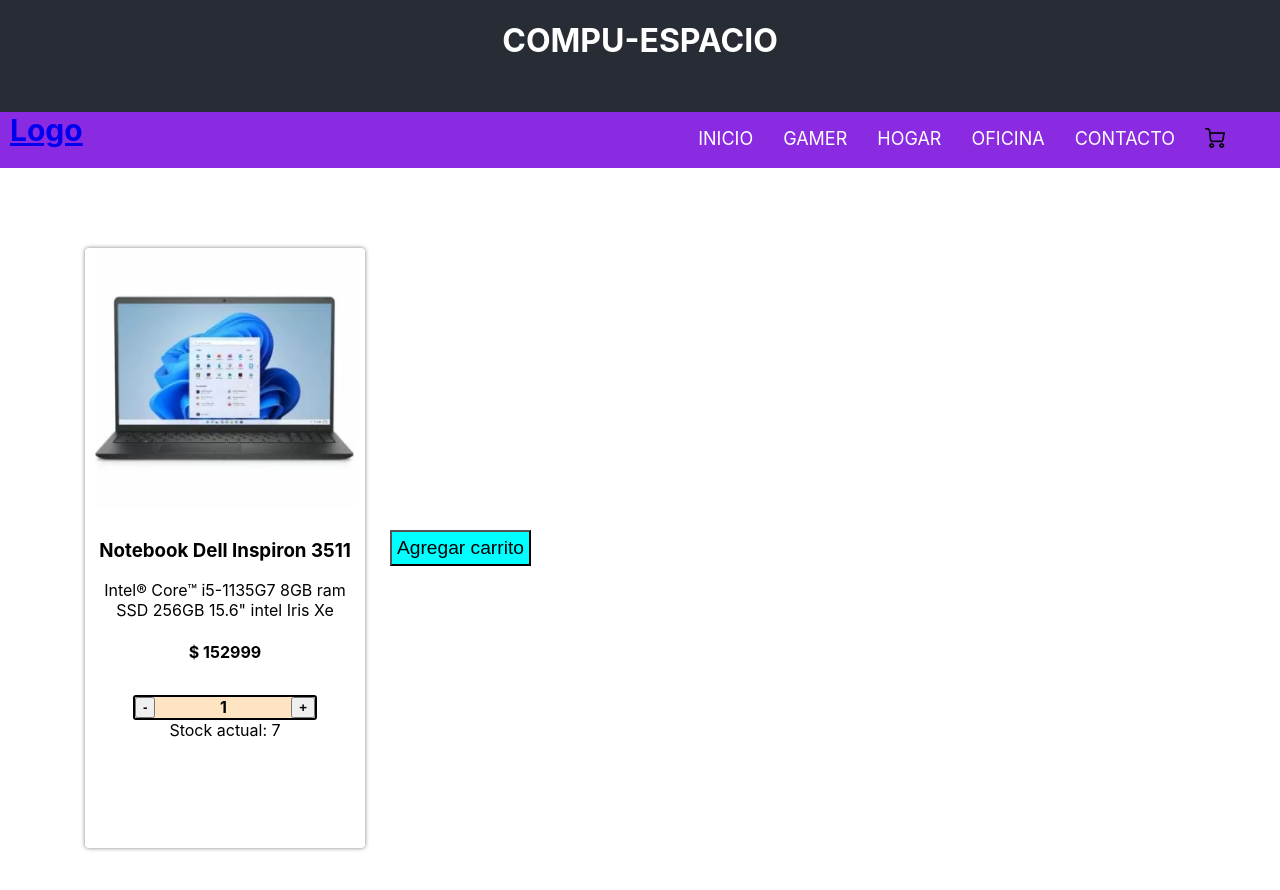
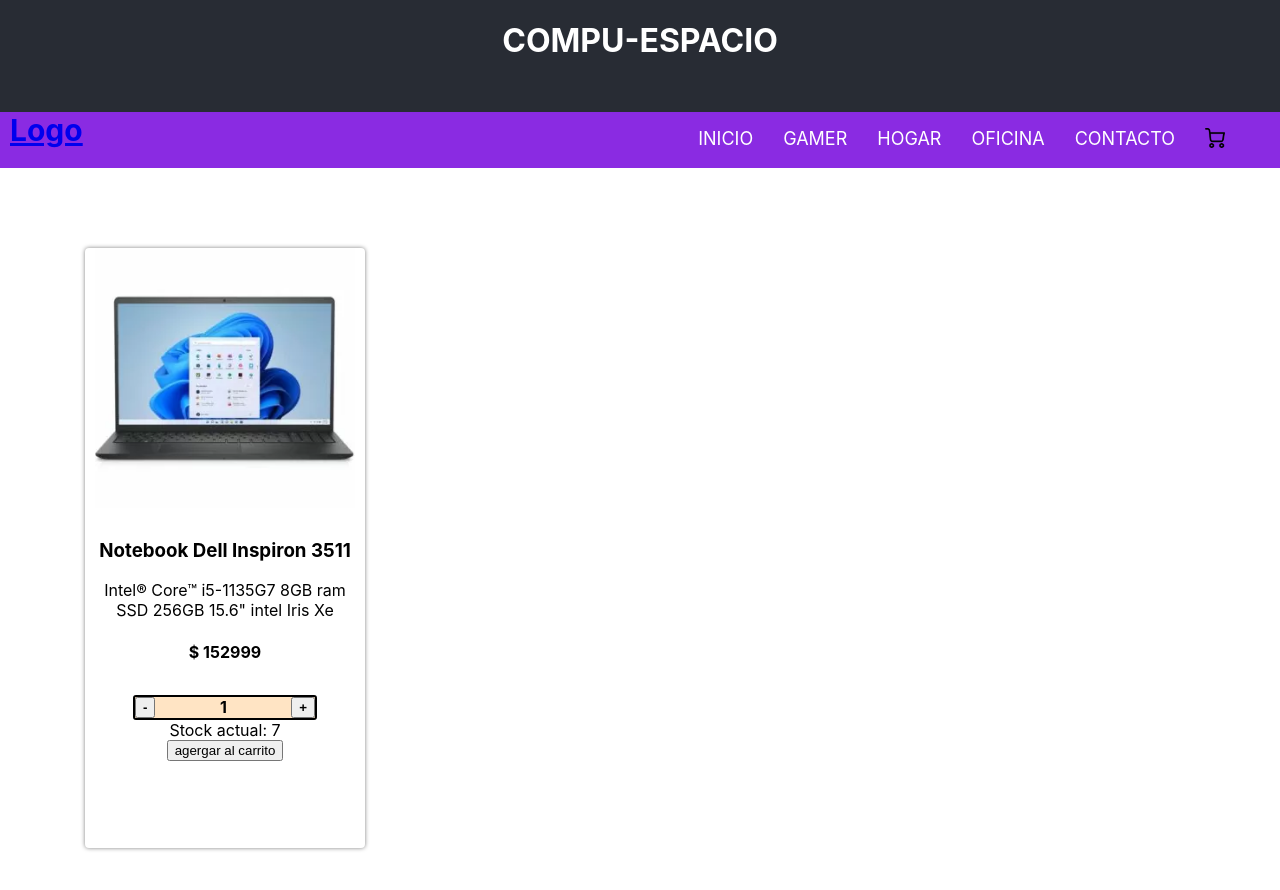
Before and after one commit to CarlosAltamiranoO/InformaticaAltamirano, a React (Create React App) app: page /producto/1 in a window 1280 px wide. Shown: the top 890 px of the page. Built offline with nearby package versions, Linux system fonts and the light colour scheme.

Commit message:
se agrego el onAdd y el handleAdd en ItemDetail, etc

```diff
--- a/src/components/ItemCount/ItemCount.jsx
+++ b/src/components/ItemCount/ItemCount.jsx
@@ -21,7 +21,7 @@
         <button onClick={onAdd}> + </button>
     </div>
     <span>Stock actual: {value.stock -1 }</span>
+    <button onClick={() => props.onAdd(value.count)}>agergar al carrito</button>
     </>
-
   )
 }
--- a/src/components/ItemDetailContainer/ItemDetailContainer.jsx
+++ b/src/components/ItemDetailContainer/ItemDetailContainer.jsx
@@ -17,9 +17,6 @@
         <>
             <section className="seccion">
                 <ItemDetail data={data} />
-                <section>
-                <button className="agregar">Agregar carrito</button>
-                </section>
             </section>
         </>
     )
--- a/src/components/Product/ItemDetail.jsx
+++ b/src/components/Product/ItemDetail.jsx
@@ -1,7 +1,14 @@
-import React from 'react'
+import React, {useState} from 'react'
 import ItemCount from '../ItemCount/ItemCount';
+import {Link} from "react-router-dom";
 
 function ItemDetail(props) {
+    const [estadoCompra, setEstadoCompra] = useState(false);
+
+    function handleAdd(count){
+        alert(`agergaste al carrito ${count} producto/s`);
+        setEstadoCompra(true);
+    }
 
     return (
         <section className="item">
@@ -14,7 +21,7 @@
                 <h4>$ {props.data.prise}</h4>
             </section>
             {/* <ItemCount initial={1} stock={props.data.stock} />  no toma los datos que emvio*/}
-            <ItemCount initial={1} stock={8} />
+            {!estadoCompra? <ItemCount initial={1} stock={8} onAdd ={handleAdd} /> : <Link to={"/cart"} >Ir al carrito </Link>}
         </section>
     )
 }
--- a/src/components/Product/ItemListContainer.jsx
+++ b/src/components/Product/ItemListContainer.jsx
@@ -7,7 +7,6 @@
 function ItemListContainer(props) {
   let [data, setData] = useState([]);
   const { categoryId } = useParams();
-  console.log(categoryId);
 
   useEffect(
     () => {
```
